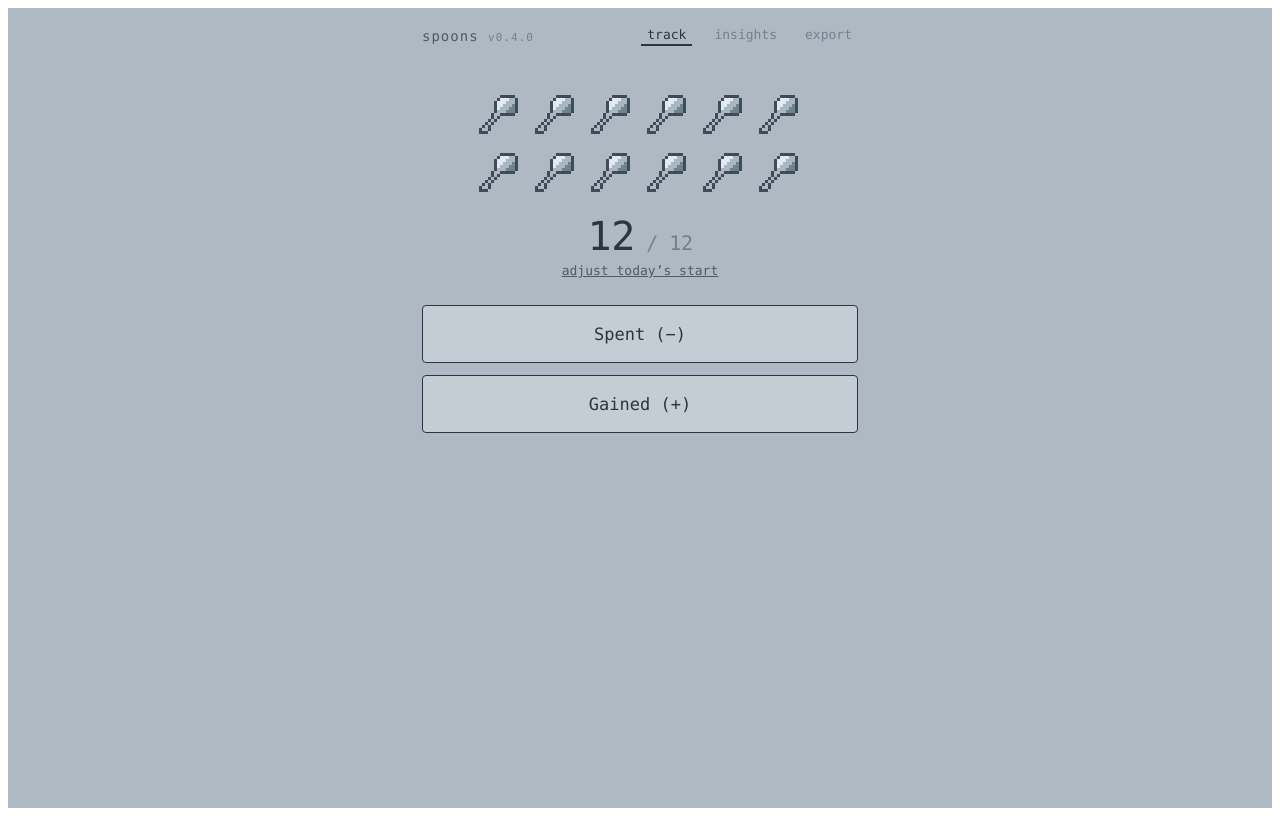
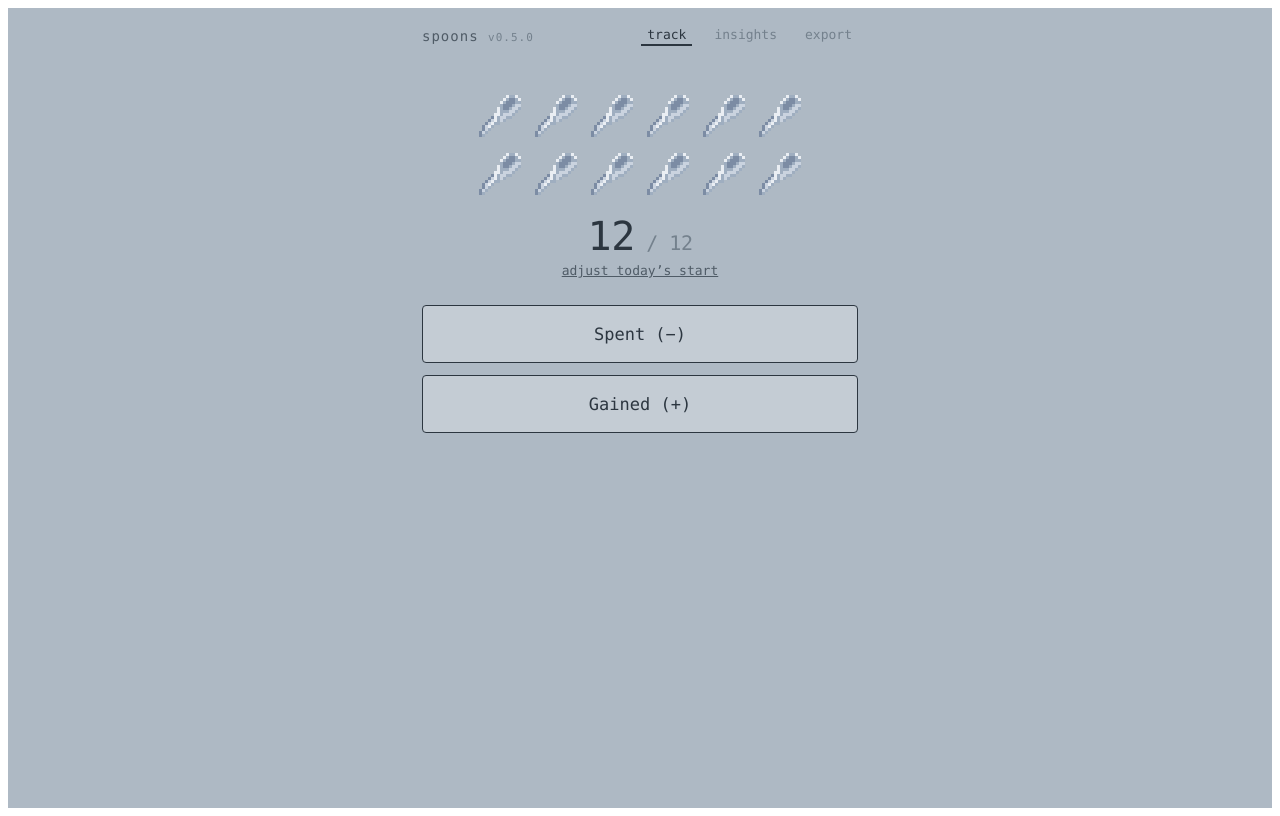
Before and after one commit to mads-2/Spoons, a React (Vite) app: page / in a window 1280 px wide. Built offline with nearby package versions, Linux system fonts and the light colour scheme.

Commit message:
spoons v0.5.0: use hand-drawn spoon sprite

```diff
--- a/package.json
+++ b/package.json
@@ -1,7 +1,7 @@
 {
   "name": "spoon-tracker",
   "private": true,
-  "version": "0.4.0",
+  "version": "0.5.0",
   "type": "module",
   "scripts": {
     "dev": "vite",
--- a/src/App.jsx
+++ b/src/App.jsx
@@ -1,6 +1,6 @@
 import React, { useState, useEffect, useCallback } from "react";
 
-export const APP_VERSION = "0.4.0";
+export const APP_VERSION = "0.5.0";
 
 /* ── liminal blue-gray palette ──────────────────────────────── */
 const C = {
@@ -14,9 +14,9 @@ const C = {
   accent: "#7C93A6",
 };
 
-/* pixel spoon tones */
-const SPOON_FILL = { out: "#3F4C57", hi: "#E3E9EF", mid: "#A9B7C4", sh: "#71828F" };
-const SPOON_SPENT = { out: "#8B97A2", hi: "#C9D1D9", mid: "#C2CBD3", sh: "#B6C0C9" };
+/* pixel spoon tones — matched to the user's hand-drawn sprite */
+const SPOON_FILL = { hi: "#EAEEF3", li: "#CAD3DF", mid: "#9FAEC0", dk: "#7C8CA4" };
+const SPOON_SPENT = { hi: "#D7DCE2", li: "#C7CED6", mid: "#B6BFC9", dk: "#A4AEBA" };
 
 /* ── categories (states, broad — specifics live in the note) ── */
 const DRAINS = {
@@ -104,45 +104,32 @@ function levelOf(day) {
 
 /* ── pixel spoon (the signature element) ─────────────────────── */
 const SP = 16;
-const SPOON_CELLS = (() => {
-  const cx = 10.3,
-    cy = 4.6,
-    rx = 4.2,
-    ry = 3.9;
-  const hx1 = 8.3,
-    hy1 = 6.2,
-    hx2 = 2.3,
-    hy2 = 13.2,
-    hw = 1.3;
-  const inBowl = (x, y) =>
-    (x - cx) ** 2 / (rx * rx) + (y - cy) ** 2 / (ry * ry) <= 1;
-  const nearHandle = (x, y) => {
-    const dx = hx2 - hx1,
-      dy = hy2 - hy1;
-    const t = Math.max(
-      0,
-      Math.min(1, ((x - hx1) * dx + (y - hy1) * dy) / (dx * dx + dy * dy))
-    );
-    return Math.hypot(x - (hx1 + t * dx), y - (hy1 + t * dy)) <= hw;
-  };
-  const on = (x, y) => inBowl(x + 0.5, y + 0.5) || nearHandle(x + 0.5, y + 0.5);
-  const cells = [];
-  for (let y = 0; y < SP; y++) {
-    for (let x = 0; x < SP; x++) {
-      if (!on(x, y)) continue;
-      const edge =
-        !on(x - 1, y) || !on(x + 1, y) || !on(x, y - 1) || !on(x, y + 1);
-      let tone;
-      if (edge) tone = "out";
-      else {
-        const light = cx - (x + 0.5) + (cy - (y + 0.5));
-        tone = light > 1.2 ? "hi" : light > -1.4 ? "mid" : "sh";
-      }
-      cells.push({ x, y, tone });
-    }
+const SPRITE = [
+  "                ",
+  "          HMMH  ",
+  "         HMDDMH ",
+  "        HMDDDMM ",
+  "        MDDDMLL ",
+  "       HMDDMLLM ",
+  "       HMMMLLM  ",
+  "      HHMLLLM   ",
+  "     DHMLLMM    ",
+  "    DLHMLM      ",
+  "   DLHMM        ",
+  "  DLHM          ",
+  "  DLM           ",
+  " DLM            ",
+  " DM             ",
+  "                ",
+];
+const TONE = { H: "hi", L: "li", M: "mid", D: "dk" };
+const SPOON_CELLS = [];
+SPRITE.forEach((row, y) => {
+  for (let x = 0; x < row.length; x++) {
+    const t = TONE[row[x]];
+    if (t) SPOON_CELLS.push({ x, y, tone: t });
   }
-  return cells;
-})();
+});
 
 function SpoonIcon({ filled, px = 3 }) {
   const map = filled ? SPOON_FILL : SPOON_SPENT;
```
Also changed, not shown: 1 other file (tests, documents, lock files or other folders).
